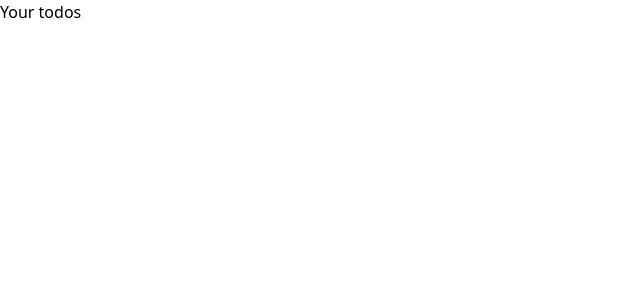
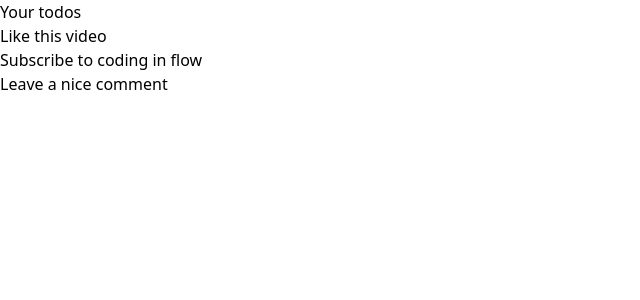
Before and after one commit to EvanilsonP/React_crash_course, a React (Vite) app: page / in a window 1280 px wide. Shown: the top 300 px of the page, without its empty margins (0-640 px from the left). Built offline with nearby package versions, Linux system fonts and the light colour scheme.

Commit message:
Rendering lists with map method

```diff
--- a/src/App.tsx
+++ b/src/App.tsx
@@ -1,12 +1,20 @@
+import { dummyData } from "./data/todos"
 
 
 function App() {
 
   return (
     <main className="py-10 h-screen">
-      <h1 className="font-bold text-3x1 text-center">
-        Your todos
-      </h1>
+      <h1 className="font-bold text-3x1 text-center">Your todos</h1>
+      <div className="max-w-lg mx-auto">
+        <div className="space-y-1">
+          {dummyData.map(todo => (
+            <p key={todo.id} className="text-lg">
+              {todo.title}
+            </p>
+          ))}
+        </div>
+      </div>
     </main>
   )
 }
--- /dev/null
+++ b/src/data/todos.ts
@@ -0,0 +1,23 @@
+import { Todo } from "../types/todo";
+
+export const dummyData: Todo[] = [
+
+    {
+        id: 1,
+        title: "Like this video",
+        completed: false
+    },
+
+    {
+        id: 2,
+        title: "Subscribe to coding in flow",
+        completed: false
+    },
+
+    {
+        id: 3,
+        title: "Leave a nice comment",
+        completed: false
+    },
+
+];
--- /dev/null
+++ b/src/types/todo.ts
@@ -0,0 +1,7 @@
+export interface Todo {
+
+    id: number,
+    title: string,
+    completed: boolean
+
+}
```
